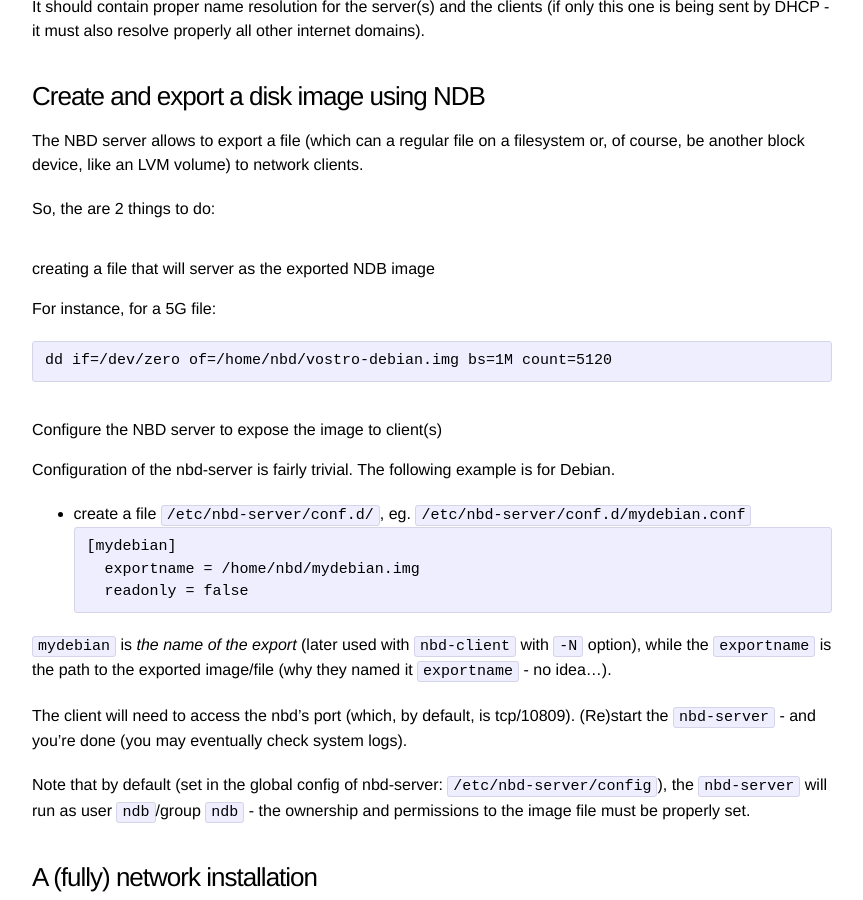
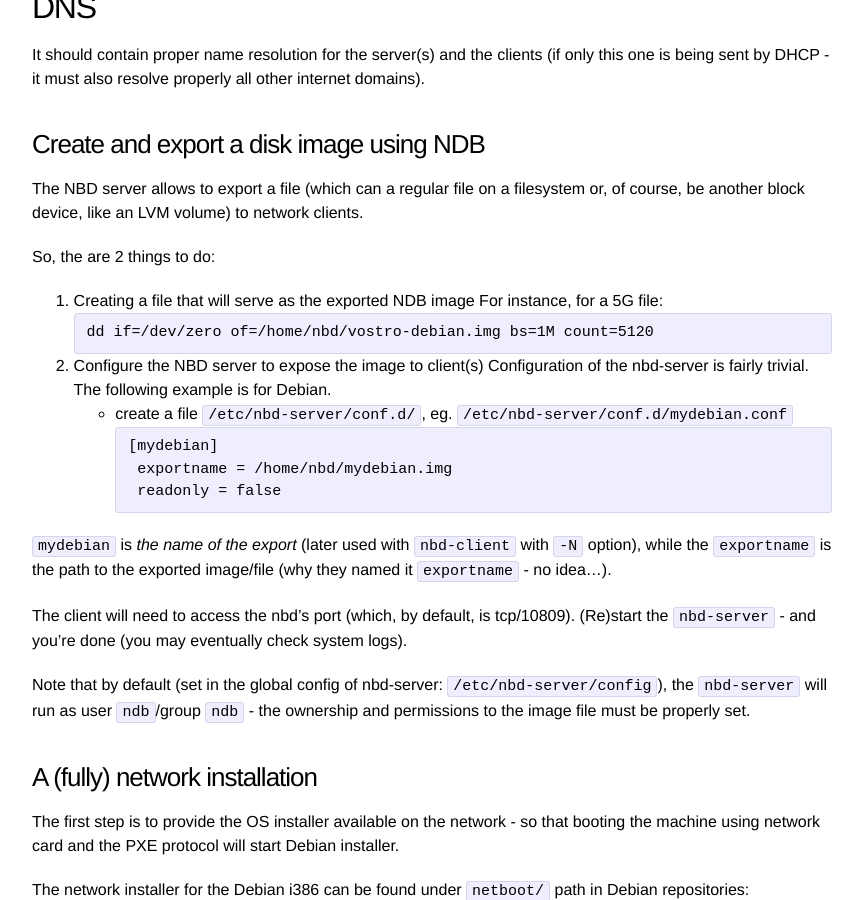
Before and after one commit to t-w/t-w.github.io, a Jekyll site: the page built from _posts/2022-03-09-diskless_debian_11_pxe_nbd.markdown, in a window 1280 px wide and 900 px high, scrolled down 1600 px. Shown: the whole window, without its empty margins (208-1071 px from the left). Built offline with Jekyll 4.4.1, drawn with Linux system fonts in a browser that asks for light colours.

Commit message:
debian on NBD: a few corrections

````diff
--- a/_posts/2022-03-09-diskless_debian_11_pxe_nbd.markdown
+++ b/_posts/2022-03-09-diskless_debian_11_pxe_nbd.markdown
@@ -48,19 +48,19 @@ several different software packages). So please, have a look elsewhere for this
 
 A little more will be about NBD which is the main focus here.
 
-# DHCP
+## DHCP
 Must have a static IP configuration for the client host, with filename poiting to pxelinux.0
 on you tftp server. (Unless you have a more complex config. - but then you know what to do...).
 
 It must provide proper configuration: the default router for your network and the DNS
 (otherwise Debian installer with not reach its package repositories).
 
-# TFTP
+## TFTP
 Must be setup and available for the client (ie. firewall). It will contain `pxelinux.0` with
 its modules, configuration, Debian's network installer, later also Debian's kernel and initrd
 (for the installed system - as we always boot from the network!).
 
-# DNS
+## DNS
 It should contain proper name resolution for the server(s) and the clients
 (if only this one is being sent by DHCP - it must also resolve properly all other internet domains).
 
@@ -71,13 +71,13 @@ of course, be another block device, like an LVM volume) to network clients.
 
 So, the are 2 things to do:
 
-# creating a file that will server as the exported NDB image
+1. Creating a file that will serve as the exported NDB image
 For instance, for a 5G file:
 ```
 dd if=/dev/zero of=/home/nbd/vostro-debian.img bs=1M count=5120
 ```
 
-# Configure the NBD server to expose the image to client(s)
+2. Configure the NBD server to expose the image to client(s)
 Configuration of the nbd-server is fairly trivial. The following example is for Debian.
 - create a file `/etc/nbd-server/conf.d/`, eg. `/etc/nbd-server/conf.d/mydebian.conf`
 ```
````
